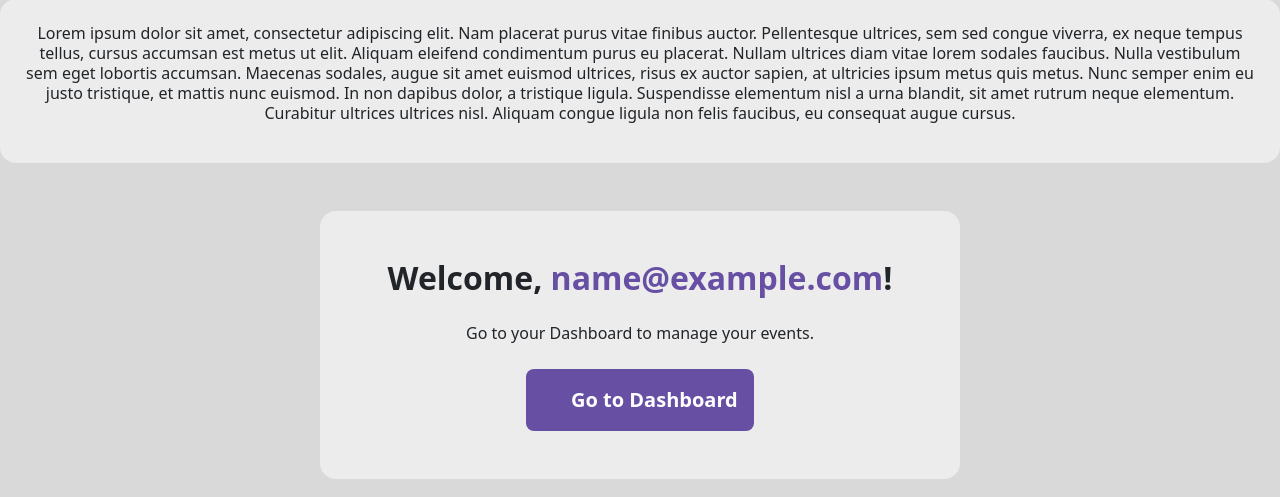
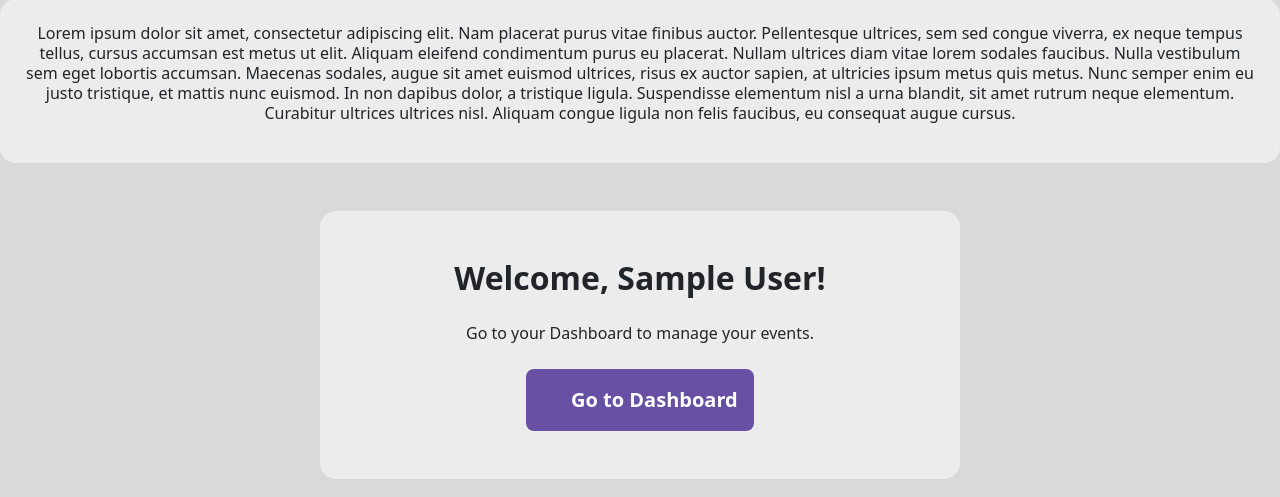
Before and after one commit to zakhkatya/Campus-Event-Manager, a Django app: page / in a window 1280 px wide. Shown: the part 485-982 px from the top of the page. Run offline with Django 5.2, Linux system fonts and the light colour scheme; the visitor is signed in with stand-in values (Sample User, id 1); data that the repository does not hold is empty; style sheets or scripts are compiled from the project's sources; some libraries are stand-ins or nearby versions; some web fonts are replaced.

Commit message:
change email address to full name

```diff
--- a/ems/event_system/templates/event_system/home.html
+++ b/ems/event_system/templates/event_system/home.html
@@ -41,10 +41,7 @@
   </a>
   {% else %}
   <h2 class="text-dark mb-4 fw-bold">
-    Welcome,
-    <a class="link-primary link-offset-1 link-underline-primary" href="">
-      {{ user.email }}</a
-    >!
+    Welcome, {{ user.first_name }} {{ user.last_name }}!
   </h2>
   <p class="mb-4">Go to your Dashboard to manage your events.</p>
   <a
```
